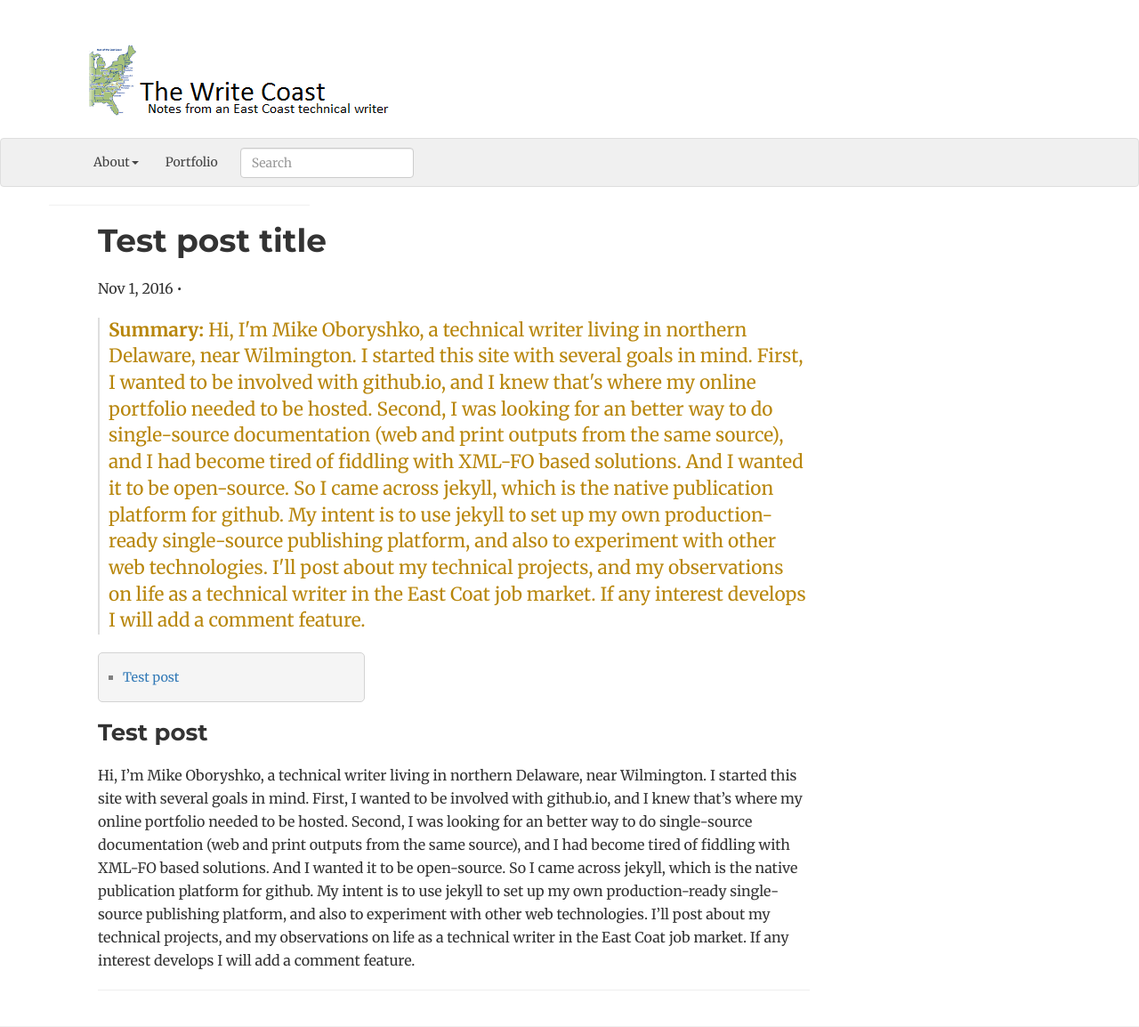
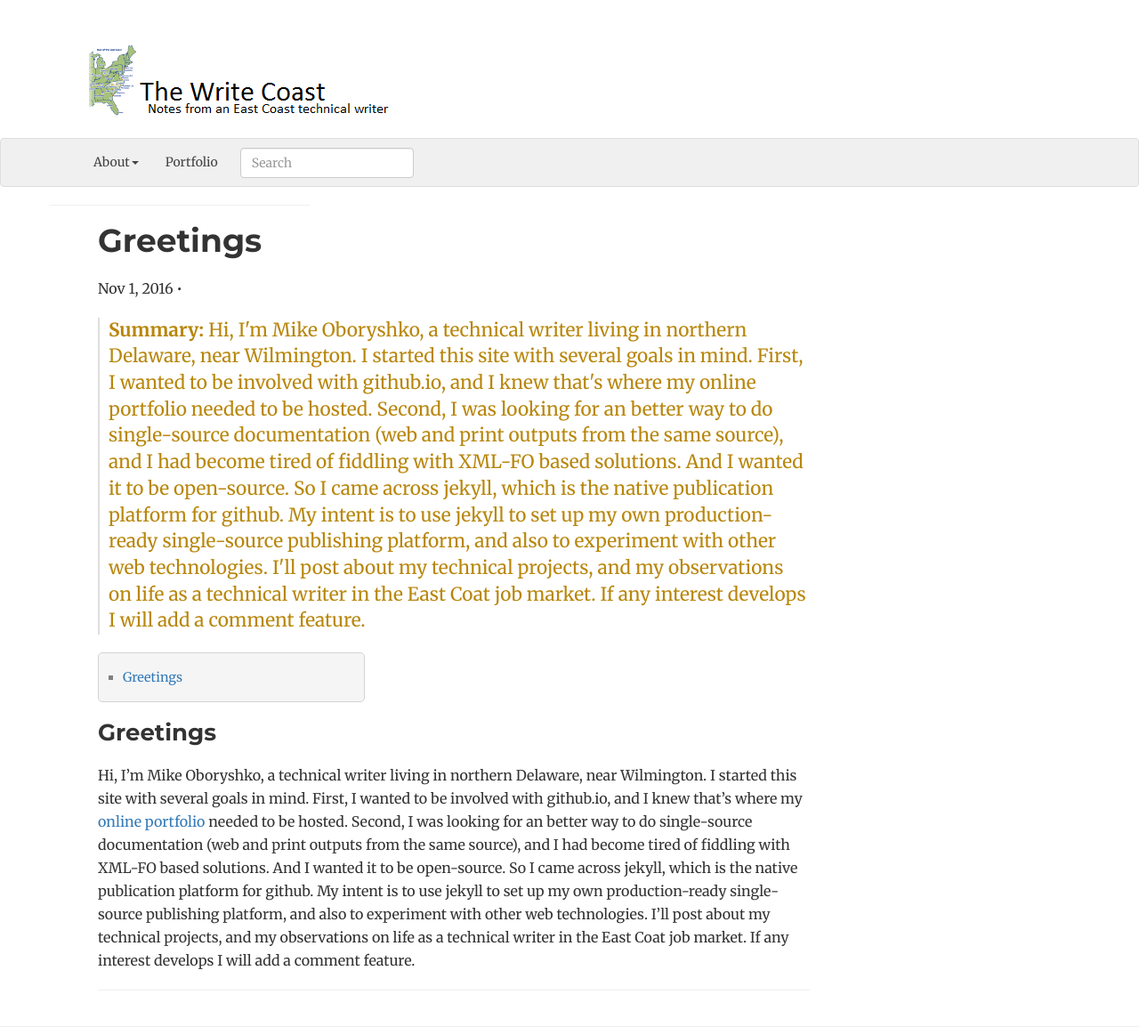
Before and after one commit to writecoast/writecoast, a Jekyll site: the page built from _posts/2016/11/2016-11-01-test-post.md, in a window 1280 px wide. Shown: the whole page at 89% size. Built offline with Jekyll 4.4.1, drawn with Linux system fonts in a browser that asks for light colours; nearby versions of some CDN libraries; comment, search, counter and statistics services are not loaded.

Commit message:
fixed title of first post

```diff
--- a/_posts/2016/11/2016-11-01-test-post.md
+++ b/_posts/2016/11/2016-11-01-test-post.md
@@ -1,10 +1,10 @@
 ---
-title: "Test post title"
+title: "Greetings"
 categories:
 keywords:
 summary: "Hi, I'm Mike Oboryshko, a technical writer living in northern Delaware, near Wilmington. I started this site with several goals in mind. First, I wanted to be involved with github.io, and I knew that's where my online portfolio needed to be hosted. Second, I was looking for an better way to do single-source documentation (web and print outputs from the same source), and I had become tired of fiddling with XML-FO based solutions. And I wanted it to be open-source. So I came across jekyll, which is the native publication platform for github. My intent is to use jekyll to set up my own production-ready single-source publishing platform, and also to experiment with other web technologies. I'll post about my technical projects, and my observations on life as a technical writer in the East Coat job market. If any interest develops I will add a comment feature."
 thumb:
 ---
 
-## Test post
-Hi, I'm Mike Oboryshko, a technical writer living in northern Delaware, near Wilmington. I started this site with several goals in mind. First, I wanted to be involved with github.io, and I knew that's where my online portfolio needed to be hosted. Second, I was looking for an better way to do single-source documentation (web and print outputs from the same source), and I had become tired of fiddling with XML-FO based solutions. And I wanted it to be open-source. So I came across jekyll, which is the native publication platform for github. My intent is to use jekyll to set up my own production-ready single-source publishing platform, and also to experiment with other web technologies. I'll post about my technical projects, and my observations on life as a technical writer in the East Coat job market. If any interest develops I will add a comment feature.
+## Greetings
+Hi, I'm Mike Oboryshko, a technical writer living in northern Delaware, near Wilmington. I started this site with several goals in mind. First, I wanted to be involved with github.io, and I knew that's where my [online portfolio](../pages/general/portfolio.html) needed to be hosted. Second, I was looking for an better way to do single-source documentation (web and print outputs from the same source), and I had become tired of fiddling with XML-FO based solutions. And I wanted it to be open-source. So I came across jekyll, which is the native publication platform for github. My intent is to use jekyll to set up my own production-ready single-source publishing platform, and also to experiment with other web technologies. I'll post about my technical projects, and my observations on life as a technical writer in the East Coat job market. If any interest develops I will add a comment feature.
```
